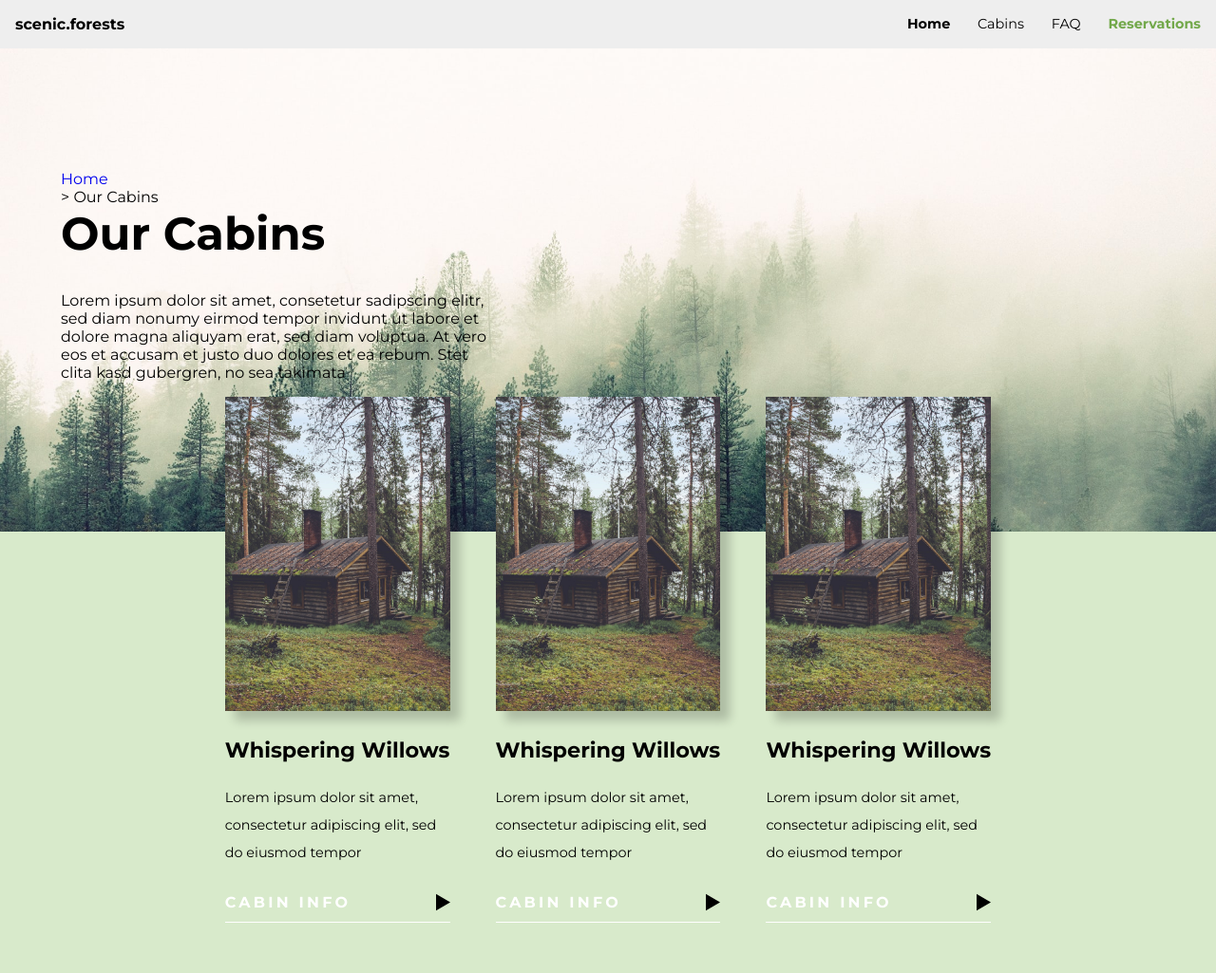
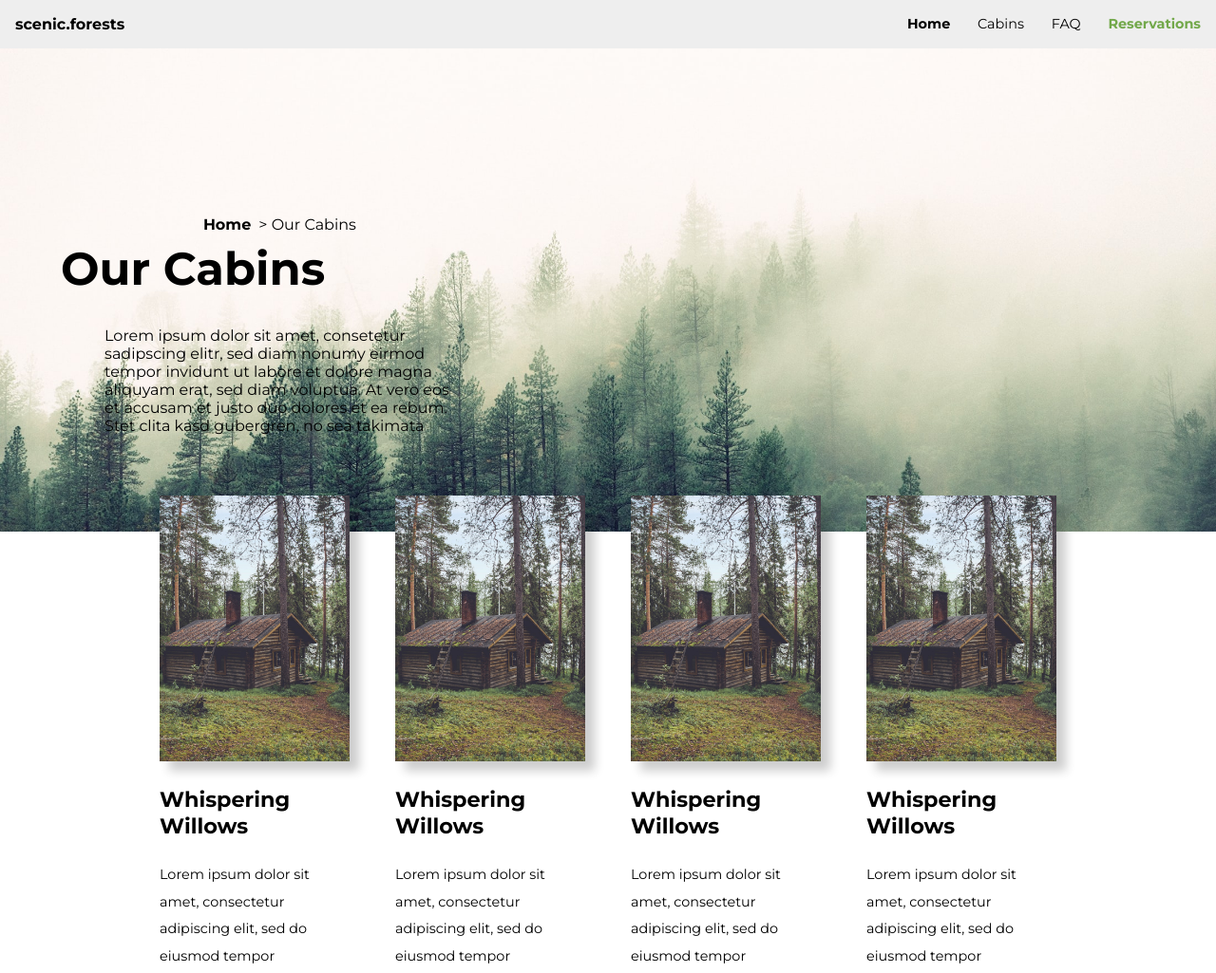
Before and after one commit to MelanieJindali/Forest-Vacation-Page, a plain HTML site: page cabins.html in a window 1280 px wide. Shown: the top 1025 px of the page at 95% size. Drawn offline with Linux system fonts and the light colour scheme.

Commit message:
Reformatting cabins and inverting text colors

```diff
--- a/assets/css/sub.css
+++ b/assets/css/sub.css
@@ -1,5 +1,51 @@
+body {
+	background: white;
+}
+
 .sub-hero {
 	background: url('../images/forest-bg-2.jpg');
 	background-size: cover;
 	height: 70vh;
 }
+
+.bread-wrapper {
+	display: grid;
+	justify-content: center;
+	margin: 3em 0 0;
+}
+
+ul.breadcrumbs {
+	display: flex;
+	margin-bottom: 0.5em;
+}
+
+ul.breadcrumbs li a {
+	color: black;
+	margin-right: 0.5em;
+	font-weight: bold;
+}
+
+h1 {
+	margin-top: 0;
+}
+
+.sub-desc {
+	width: 80%;
+	margin: 0 auto;
+}
+
+ul.featured-cabins {
+	display: grid;
+	grid-template-columns: repeat(auto-fit, minmax(200px, 200px));
+	width: 100%;
+	place-content: center;
+	margin-top: 4em;
+}
+
+.cabin-cta span {
+  color: black;
+}
+
+.cabin-cta:after {
+  background: black;
+}
--- a/cabins.html
+++ b/cabins.html
@@ -34,16 +34,18 @@
     <div class="wrapper hero">
         <div class="main-copy">
 
-          <ul class="breadcrumbs">
-            <li><a href="index.html">Home</a></li>
-            <li>> Our Cabins</li>
-          </ul>
+          <div class="bread-wrapper">
+            <ul class="breadcrumbs">
+              <li><a href="index.html">Home</a></li>
+              <li>> Our Cabins</li>
+            </ul>
+          </div>
 
           <h1>
             <span>Our Cabins</span>
           </h1>
 
-          <p>Lorem ipsum dolor sit amet, consetetur sadipscing elitr, sed diam nonumy eirmod tempor invidunt ut labore et dolore magna aliquyam erat, sed diam voluptua. At vero eos et accusam et justo duo dolores et ea rebum. Stet clita kasd gubergren, no sea takimata</p>
+          <p class="sub-desc">Lorem ipsum dolor sit amet, consetetur sadipscing elitr, sed diam nonumy eirmod tempor invidunt ut labore et dolore magna aliquyam erat, sed diam voluptua. At vero eos et accusam et justo duo dolores et ea rebum. Stet clita kasd gubergren, no sea takimata</p>
 
         </div>
         <ul class="featured-cabins">
```
